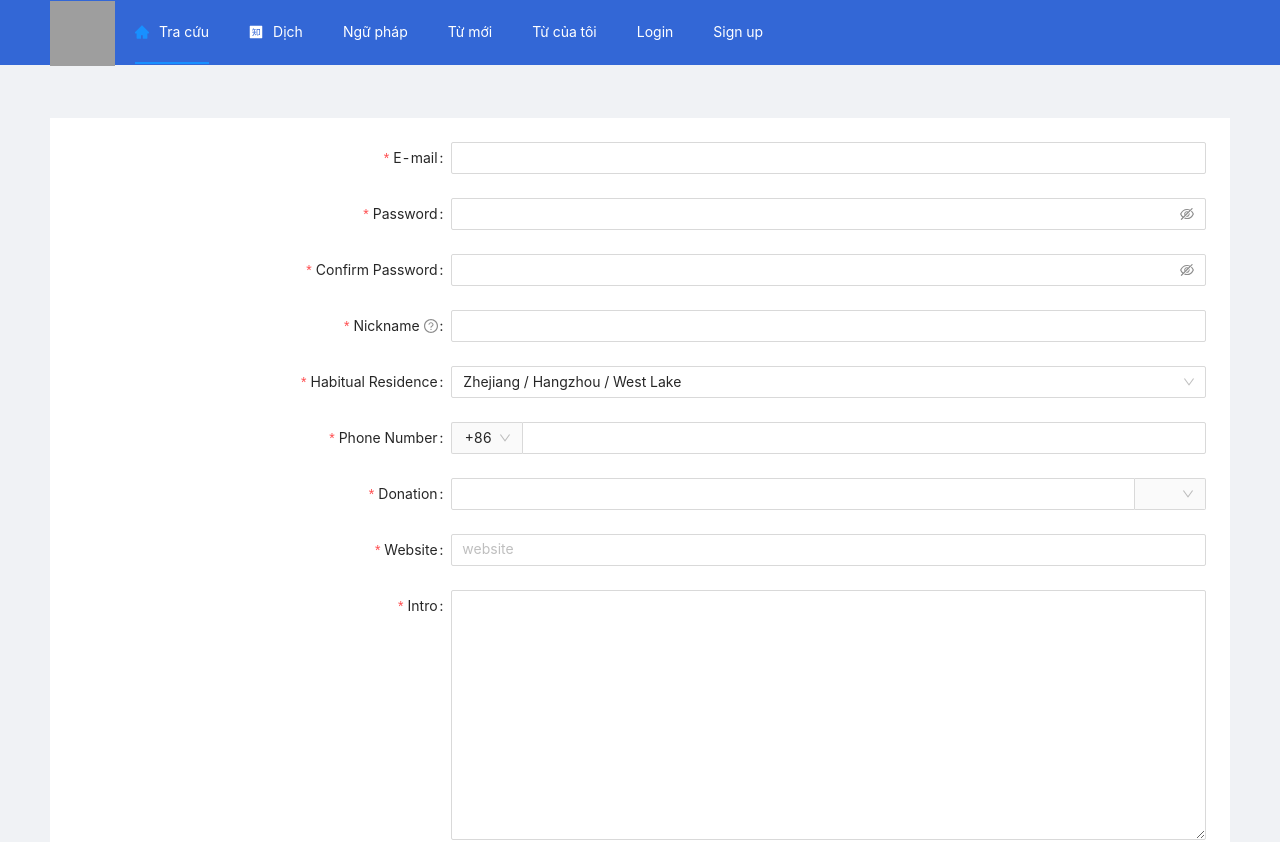
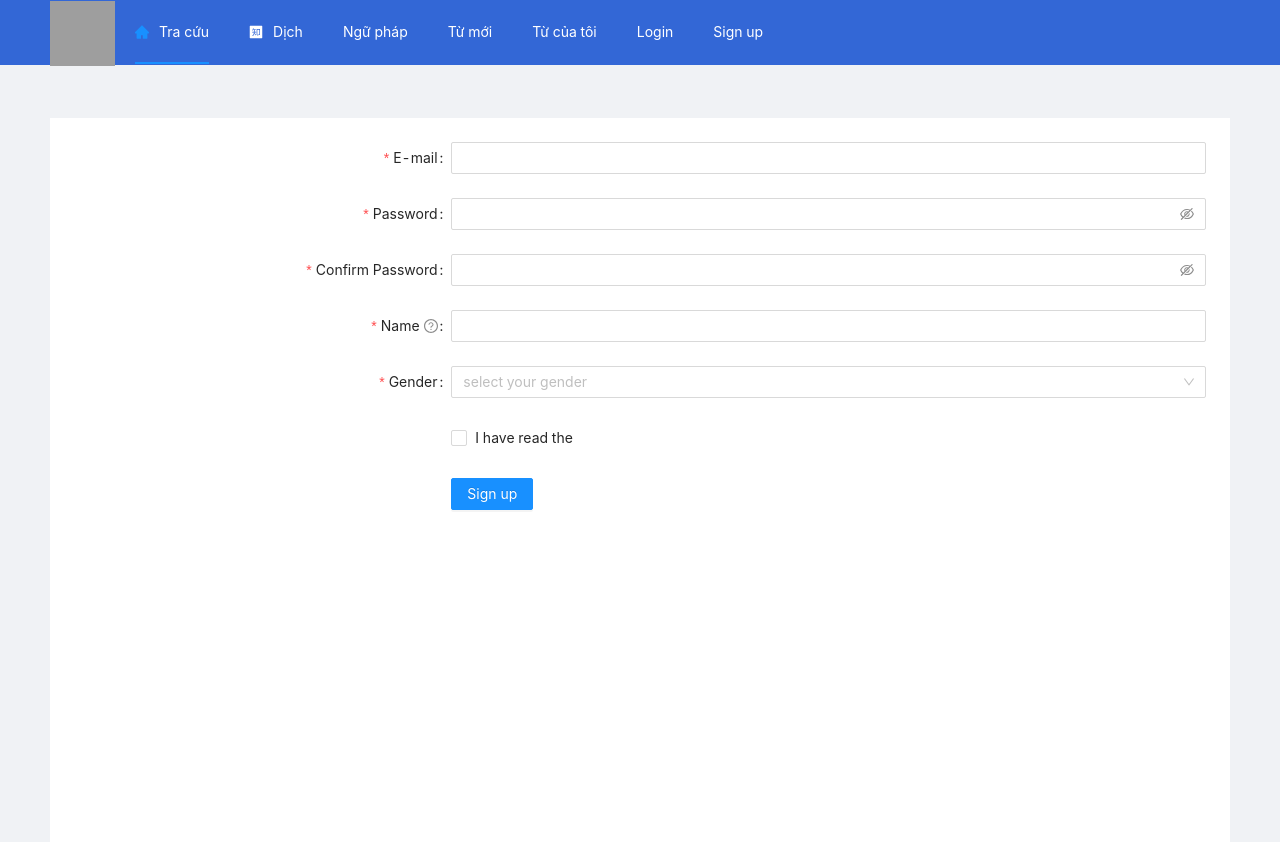
Before and after one commit to tranhoanglonghai2k/Project-Web-Frontend, a React (Create React App) app in the folder frontend/: page /signup in a window 1280 px wide. Shown: the top 842 px of the page. Built offline with nearby package versions, Linux system fonts and the light colour scheme; grey boxes are pictures that could not be loaded.

Commit message:
Sign up page

```diff
--- a/frontend/src/components/RegistrationForm/RegistrationForm.js
+++ b/frontend/src/components/RegistrationForm/RegistrationForm.js
@@ -14,40 +14,6 @@ import {
 
 const { Option } = Select;
 
-const residences = [
-  {
-    value: "zhejiang",
-    label: "Zhejiang",
-    children: [
-      {
-        value: "hangzhou",
-        label: "Hangzhou",
-        children: [
-          {
-            value: "xihu",
-            label: "West Lake",
-          },
-        ],
-      },
-    ],
-  },
-  {
-    value: "jiangsu",
-    label: "Jiangsu",
-    children: [
-      {
-        value: "nanjing",
-        label: "Nanjing",
-        children: [
-          {
-            value: "zhonghuamen",
-            label: "Zhong Hua Men",
-          },
-        ],
-      },
-    ],
-  },
-];
 const formItemLayout = {
   labelCol: {
     xs: {
@@ -86,46 +52,6 @@ const RegistrationForm = () => {
     console.log("Received values of form: ", values);
   };
 
-  const prefixSelector = (
-    <Form.Item name="prefix" noStyle>
-      <Select
-        style={{
-          width: 70,
-        }}
-      >
-        <Option value="86">+86</Option>
-        <Option value="87">+87</Option>
-      </Select>
-    </Form.Item>
-  );
-  const suffixSelector = (
-    <Form.Item name="suffix" noStyle>
-      <Select
-        style={{
-          width: 70,
-        }}
-      >
-        <Option value="USD">$</Option>
-        <Option value="CNY">¥</Option>
-      </Select>
-    </Form.Item>
-  );
-  const [autoCompleteResult, setAutoCompleteResult] = useState([]);
-
-  const onWebsiteChange = (value) => {
-    if (!value) {
-      setAutoCompleteResult([]);
-    } else {
-      setAutoCompleteResult(
-        [".com", ".org", ".net"].map((domain) => `${value}${domain}`)
-      );
-    }
-  };
-
-  const websiteOptions = autoCompleteResult.map((website) => ({
-    label: website,
-    value: website,
-  }));
   return (
     <Form
       {...formItemLayout}
@@ -152,7 +78,7 @@ const RegistrationForm = () => {
           },
         ]}
       >
-        <Input />
+        <Input allowClear />
       </Form.Item>
 
       <Form.Item
@@ -166,7 +92,7 @@ const RegistrationForm = () => {
         ]}
         hasFeedback
       >
-        <Input.Password />
+        <Input.Password allowClear />
       </Form.Item>
 
       <Form.Item
@@ -192,12 +118,12 @@ const RegistrationForm = () => {
           }),
         ]}
       >
-        <Input.Password />
+        <Input.Password allowClear />
       </Form.Item>
 
       <Form.Item
-        name="nickname"
-        label="Nickname"
+        name="name"
+        label="Name"
         tooltip="What do you want others to call you?"
         rules={[
           {
@@ -207,89 +133,7 @@ const RegistrationForm = () => {
           },
         ]}
       >
-        <Input />
-      </Form.Item>
-
-      <Form.Item
-        name="residence"
-        label="Habitual Residence"
-        rules={[
-          {
-            type: "array",
-            required: true,
-            message: "Please select your habitual residence!",
-          },
-        ]}
-      >
-        <Cascader options={residences} />
-      </Form.Item>
-
-      <Form.Item
-        name="phone"
-        label="Phone Number"
-        rules={[
-          {
-            required: true,
-            message: "Please input your phone number!",
-          },
-        ]}
-      >
-        <Input
-          addonBefore={prefixSelector}
-          style={{
-            width: "100%",
-          }}
-        />
-      </Form.Item>
-
-      <Form.Item
-        name="donation"
-        label="Donation"
-        rules={[
-          {
-            required: true,
-            message: "Please input donation amount!",
-          },
-        ]}
-      >
-        <InputNumber
-          addonAfter={suffixSelector}
-          style={{
-            width: "100%",
-          }}
-        />
-      </Form.Item>
-
-      <Form.Item
-        name="website"
-        label="Website"
-        rules={[
-          {
-            required: true,
-            message: "Please input website!",
-          },
-        ]}
-      >
-        <AutoComplete
-          options={websiteOptions}
-          onChange={onWebsiteChange}
-          placeholder="website"
-        >
-          <Input />
-        </AutoComplete>
-      </Form.Item>
-
-      <Form.Item
-        name="intro"
-        label="Intro"
-        rules={[
-          {
-            required: true,
-            message: "Please input Intro",
-          },
-        ]}
-      >
-        <Input.TextArea showCount maxLength={100} />
+        <Input allowClear />
       </Form.Item>
 
       <Form.Item
@@ -309,7 +153,7 @@ const RegistrationForm = () => {
         </Select>
       </Form.Item>
 
-      <Form.Item
+      {/* <Form.Item
         label="Captcha"
         extra="We must make sure that your are a human."
       >
@@ -332,7 +176,7 @@ const RegistrationForm = () => {
             <Button>Get captcha</Button>
           </Col>
         </Row>
-      </Form.Item>
+      </Form.Item> */}
 
       <Form.Item
         name="agreement"
@@ -353,7 +197,7 @@ const RegistrationForm = () => {
       </Form.Item>
       <Form.Item {...tailFormItemLayout}>
         <Button type="primary" htmlType="submit">
-          Register
+          Sign up
         </Button>
       </Form.Item>
     </Form>
```
